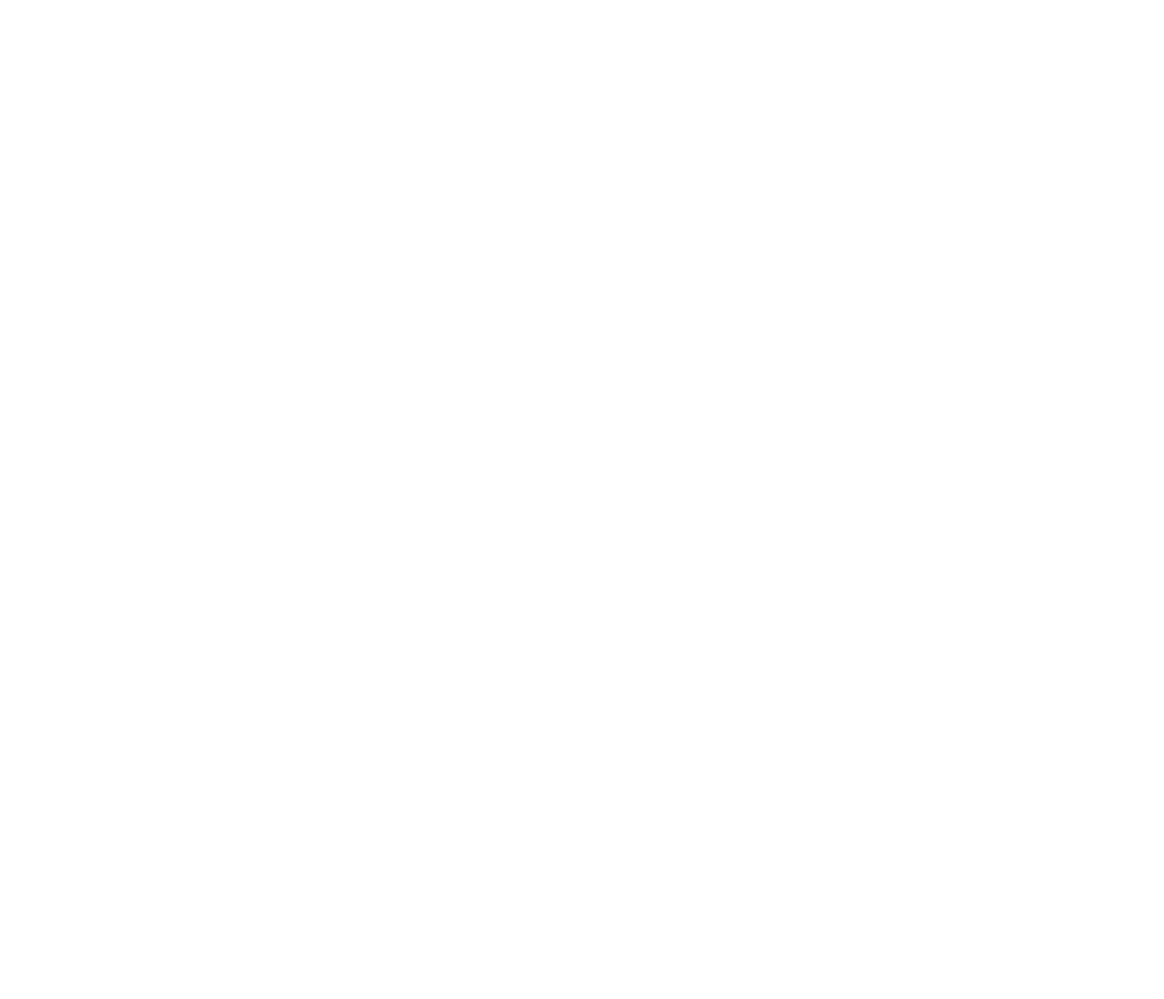
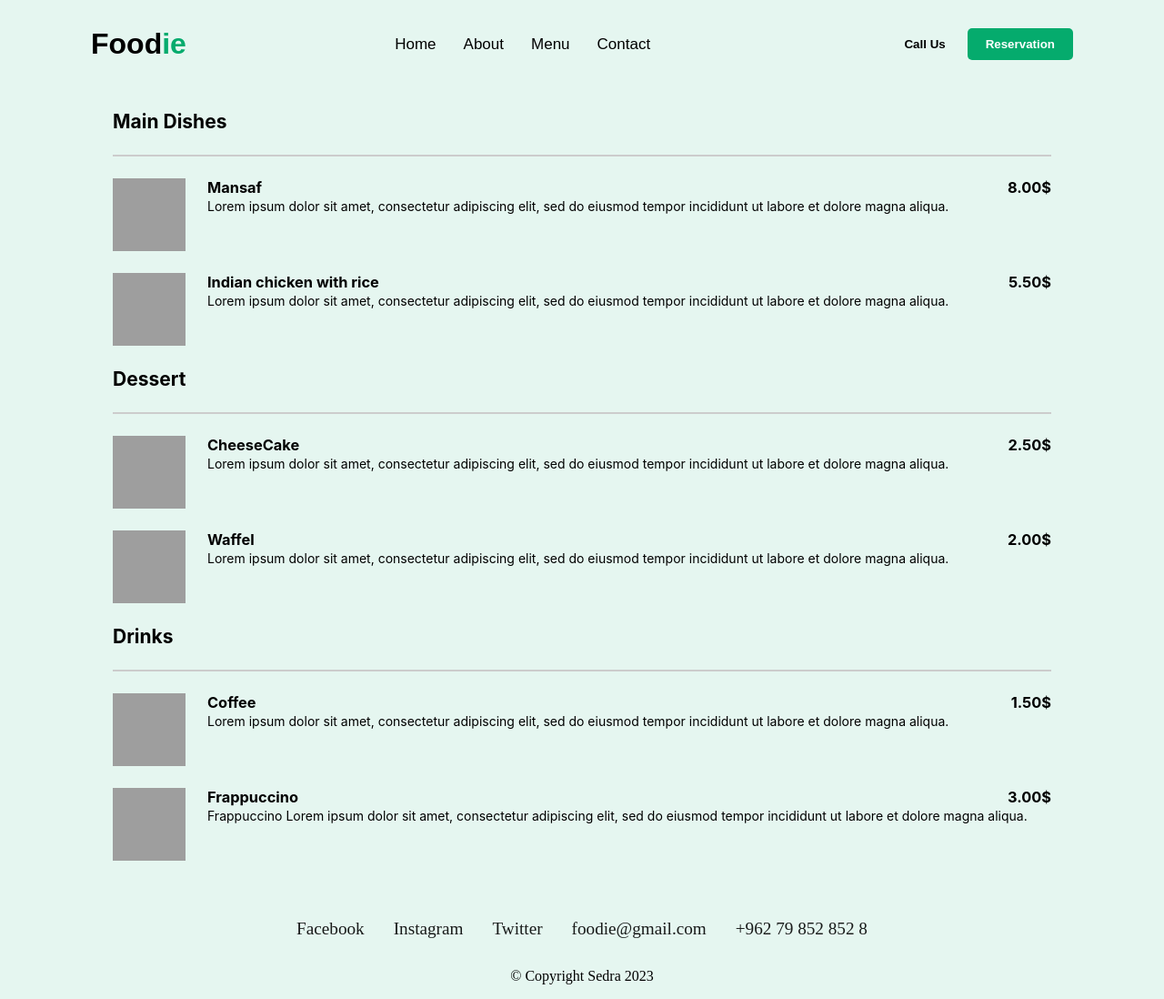
Before and after one commit to Sadrah-Alsabagh/my-restaurant, a plain HTML site: page menu.html in a window 1280 px wide. Shown: the whole page at 91% size. Before the commit the page ends 800 px from the top, so only its background shows below. Drawn offline with Linux system fonts and the light colour scheme; grey boxes are pictures that could not be loaded.

```diff
--- a/menu.html
+++ b/menu.html
@@ -0,0 +1,169 @@
+<!DOCTYPE html>
+<html lang="en">
+
+<head>
+    <meta charset="UTF-8">
+    <meta http-equiv="X-UA-Compatible" content="IE=edge">
+    <meta name="viewport" content="width=device-width, initial-scale=1.0">
+    <title>Foodie</title>
+    <link rel="stylesheet" href="./style/menu.css">
+</head>
+
+<body>
+    <header class="header">
+        <div class="nav">
+            <div class="logo">
+                <h1>Food<b>ie</b></h1>
+            </div>
+            <ul>
+                <li><a href="/">Home</a></li>
+                <li><a href="./about.html">About</a></li>
+                <li><a href="./menu.html">Menu</a></li>
+                <li><a href="./contact.html">Contact</a></li>
+            </ul>
+            <div>
+                <input class="call" type="submit" value="Call Us" name="callus">
+                <input class="reserv" type="submit" value="Reservation" name="reservation">
+            </div>
+        </div>
+    </header>
+
+    <main>
+        <div class="container">
+            <div class="menu">
+                <h2 class="menu-group-heading">
+                    Main Dishes
+                </h2>
+                <div class="menu-group">
+                    <div class="menu-item">
+                        <img class="menu-item-image"
+                            src="https://media.istockphoto.com/id/516951660/photo/jordanian-mansaf.jpg?s=2048x2048&w=is&k=20&c=HXAHpLsU7zMJ7cK5o8ad5zg2kq8Zn2tr4oYde4KtTXI=">
+                        <div class="menu-item-text">
+                            <h3 class="menu-item-heading">
+                                <span class="menu-item-name">Mansaf</span>
+                                <span class="menu-item-price">8.00$</span>
+                            </h3>
+                            <p class="menu-item-description">
+                                Lorem ipsum dolor sit amet, consectetur adipiscing elit, sed do eiusmod tempor
+                                incididunt ut labore et dolore magna aliqua.
+                        </div>
+                    </div>
+
+
+                    <div class="menu-item">
+                        <img class="menu-item-image"
+                            src="https://images.pexels.com/photos/7353379/pexels-photo-7353379.jpeg?auto=compress&cs=tinysrgb&w=1260&h=750&dpr=1">
+                        <div class="menu-item-text">
+                            <h3 class="menu-item-heading">
+                                <span class="menu-item-name">Indian chicken with rice</span>
+                                <span class="menu-item-price">5.50$</span>
+                            </h3>
+                            <p class="menu-item-description">
+                                Lorem ipsum dolor sit amet, consectetur adipiscing elit, sed do eiusmod tempor
+                                incididunt ut labore et dolore magna aliqua.
+                            </p>
+                        </div>
+                    </div>
+                </div>
+
+
+                <h2 class="menu-group-heading">
+                    Dessert
+                </h2>
+                <div class="menu-group">
+                    <div class="menu-item">
+                        <img class="menu-item-image"
+                            src="https://images.pexels.com/photos/3185509/pexels-photo-3185509.png?auto=compress&cs=tinysrgb&w=1260&h=750&dpr=1">
+                        <div class="menu-item-text">
+                            <h3 class="menu-item-heading">
+                                <span class="menu-item-name">CheeseCake</span>
+                                <span class="menu-item-price">2.50$</span>
+                            </h3>
+                            <p class="menu-item-description">
+                                Lorem ipsum dolor sit amet, consectetur adipiscing elit, sed do eiusmod tempor
+                                incididunt ut labore et dolore magna aliqua.
+                            </p>
+                        </div>
+                    </div>
+
+
+                    <div class="menu-item">
+                        <img class="menu-item-image"
+                            src="https://external-content.duckduckgo.com/iu/?u=http%3A%2F%2Fwww.organizedmom.net%2Fwp-content%2Fuploads%2F2018%2F02%2Fwaffles1.jpg&f=1&nofb=1&ipt=8ba9bb05b176fff55d04390bb0d343b5e993dfb5db177da1b4522ee8ca1a70a0&ipo=images">
+                        <div class="menu-item-text">
+                            <h3 class="menu-item-heading">
+                                <span class="menu-item-name">Waffel</span>
+                                <span class="menu-item-price">2.00$</span>
+                            </h3>
+                            <p class="menu-item-description">
+                                Lorem ipsum dolor sit amet, consectetur adipiscing elit, sed do eiusmod tempor
+                                incididunt ut labore et dolore magna aliqua.
+                            </p>
+                        </div>
+                    </div>
+                </div>
+
+                <h2 class="menu-group-heading">
+                    Drinks
+                </h2>
+                <div class="menu-group">
+                    <div class="menu-item">
+                        <img class="menu-item-image"
+                            src="https://images.pexels.com/photos/312418/pexels-photo-312418.jpeg?auto=compress&cs=tinysrgb&w=1260&h=750&dpr=1">
+                        <div class="menu-item-text">
+                            <h3 class="menu-item-heading">
+                                <span class="menu-item-name">Coffee</span>
+                                <span class="menu-item-price">1.50$</span>
+                            </h3>
+                            <p class="menu-item-description">
+                                Lorem ipsum dolor sit amet, consectetur adipiscing elit, sed do eiusmod tempor
+                                incididunt ut labore et dolore magna aliqua.
+                            </p>
+                        </div>
+                    </div>
+
+
+                    <div class="menu-item">
+                        <img class="menu-item-image"
+                            src="https://images.pexels.com/photos/8743859/pexels-photo-8743859.jpeg?auto=compress&cs=tinysrgb&w=1260&h=750&dpr=1">
+                        <div class="menu-item-text">
+                            <h3 class="menu-item-heading">
+                                <span class="menu-item-name">Frappuccino</span>
+                                <span class="menu-item-price">3.00$</span>
+                            </h3>
+                            <p class="menu-item-description">Frappuccino
+                                Lorem ipsum dolor sit amet, consectetur adipiscing elit, sed do eiusmod tempor
+                                incididunt ut labore et dolore magna aliqua.
+                            </p>
+                        </div>
+                    </div>
+                </div>
+
+            </div>
+        </div>
+
+
+    </main>
+
+
+
+    <footer class="sticky-footer">
+        <ul>
+            <li><a href="https://web.facebook.com/?_rdc=1&_rdr">Facebook</a></li>
+            <li><a href="https://www.instagram.com/">Instagram</a></li>
+            <li><a href="https://twitter.com/?lang=en">Twitter</a></li>
+            <li><a href="#">foodie@gmail.com</a></li>
+            <li><a href="#">+962 79 852 852 8</a></li>
+        </ul>
+
+        <p>
+            &copy; Copyright Sedra
+            <script>
+                document.write(new Date().getFullYear());
+            </script>
+        </p>
+    </footer>
+
+</body>
+
+</html>
--- a/style/about.css
+++ b/style/about.css
@@ -189,20 +189,20 @@
 /* Footer */
 footer p {
   padding: 0;
-  font-size: 0.8em;
+  font-size: 13.3333px;
   color: rgb(0, 0, 0);
-  margin: 1em 0;
-  font-size: 1rem;
+  margin: 16px 0;
+  font-size: 16px;
   }
 
   footer ul {
   list-style: none;
   display: flex;
-  margin: 1em 0;
+  margin: 16px 0;
   }
 
   footer ul li a {
-  padding: 1em;
+  padding: 16px;
   text-decoration: none;
   color: rgba(3, 3, 3, 0.904);
   transition: 100ms;
@@ -219,5 +219,5 @@
   display: grid;
   place-items: center;
   padding: 0;
-  font-size: 1.2rem;
+  font-size: 19.2px;
   }
--- /dev/null
+++ b/style/menu.css
@@ -0,0 +1,168 @@
+
+*,
+::after,
+::before {
+  margin: 0;
+  padding: 0;
+  box-sizing: border-box;
+}
+
+body {
+  margin: 0 100px;
+  background-color: #e5f6f0;
+}
+
+
+/* Navbar */
+.nav {
+  width: 100%;
+  display: flex;
+  justify-content: space-between;
+  align-items: center;
+  padding: 30px 0;
+}
+
+.nav .logo h1 {
+  font-weight: 600;
+  font-family: sans-serif;
+  color: #000000;
+}
+
+.nav .logo b {
+  color: #05AB6D;
+}
+
+.nav ul {
+  display: flex;
+  list-style: none;
+}
+
+.nav ul li {
+  margin-right: 30px;
+}
+
+.nav ul li a {
+  text-decoration: none;
+  color: #000000;
+  font-weight: 500;
+  font-family: sans-serif;
+  font-size: 17px;
+}
+
+.nav ul li a:hover {
+  text-transform: uppercase;
+  border-radius: 45px;
+  padding: 7px;
+  margin-top: 10px;
+  color: #05AB6D;
+}
+
+input {
+  padding: 10px 20px;
+  cursor: pointer;
+  font-weight: 600;
+}
+
+.call {
+  background: transparent;
+  border: none;
+}
+
+.reserv {
+  background-color: #05AB6D;
+  color: #ffffff;
+  outline: none;
+  border: none;
+  border-radius: 5px;
+}
+
+
+/* Menu */
+.container {
+    margin: 0 auto;
+    padding: 24px;
+  }
+
+  .menu {
+    font-family: "Inter", sans-serif;
+    font-size: 14px;
+  }
+
+  .menu-group-heading {
+    margin: 0;
+    padding-bottom: 24px;
+    border-bottom: 2px solid #ccc;
+  }
+
+  .menu-group {
+    display: grid;
+    grid-template-columns: 1fr;
+    gap: 24px;
+    padding: 24px 0;
+  }
+
+  .menu-item {
+    display: flex;
+  }
+
+  .menu-item-image {
+    width: 80px;
+    height: 80px;
+    object-fit: cover;
+    margin-right: 24px;
+  }
+
+  .menu-item-text {
+    flex-grow: 1;
+  }
+
+  .menu-item-heading {
+    display: flex;
+    justify-content: space-between;
+    margin: 0;
+  }
+
+  .menu-item-name {
+    margin-right: 24px;
+  }
+
+  .menu-item-description {
+    line-height: 1.6;
+  }
+
+
+ /* Footer */
+ footer p {
+    padding: 0;
+    font-size: 13.3333px;
+    color: rgb(0, 0, 0);
+    margin: 16px 0;
+    font-size: 16px;
+    }
+
+    footer ul {
+    list-style: none;
+    display: flex;
+    margin: 16px 0;
+    }
+
+    footer ul li a {
+    padding: 16px;
+    text-decoration: none;
+    color: rgba(3, 3, 3, 0.904);
+    transition: 100ms;
+    }
+
+    footer ul li a:hover {
+    color: #05AB6D;
+    text-transform: uppercase;
+    }
+
+    footer {
+    width: 100%;
+    color: #fff;
+    display: grid;
+    place-items: center;
+    padding: 0;
+    font-size: 19.2px;
+    }
--- a/style/style.css
+++ b/style/style.css
@@ -227,20 +227,20 @@
   /* Footer */
   footer p {
     padding: 0;
-    font-size: 0.8em;
+    font-size: 13.3333px;
     color: rgb(0, 0, 0);
-    margin: 1em 0;
-    font-size: 1rem;
+    margin: 16px 0;
+    font-size: 16px;
     }
 
     footer ul {
     list-style: none;
     display: flex;
-    margin: 1em 0;
+    margin: 16px 0;
     }
 
     footer ul li a {
-    padding: 1em;
+    padding: 16px;
     text-decoration: none;
     color: rgba(3, 3, 3, 0.904);
     transition: 100ms;
@@ -257,5 +257,5 @@
     display: grid;
     place-items: center;
     padding: 0;
-    font-size: 1.2rem;
+    font-size: 19.2px;
     }
```
Also changed, not shown: about.html (+4 -3 lines), index.html (+2 -2 lines), contact.html (added). Lines whose indentation alone changed are shown as unchanged.
